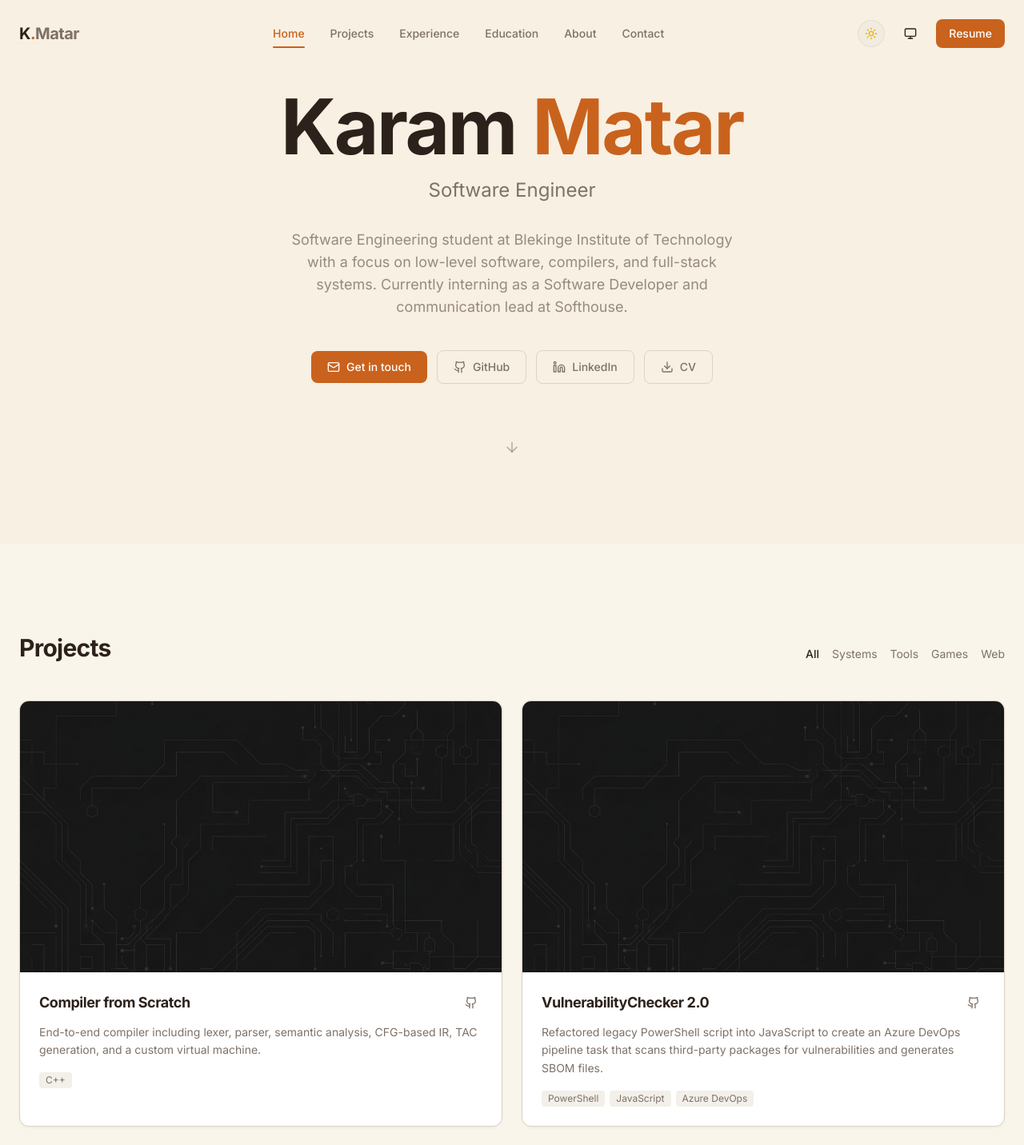
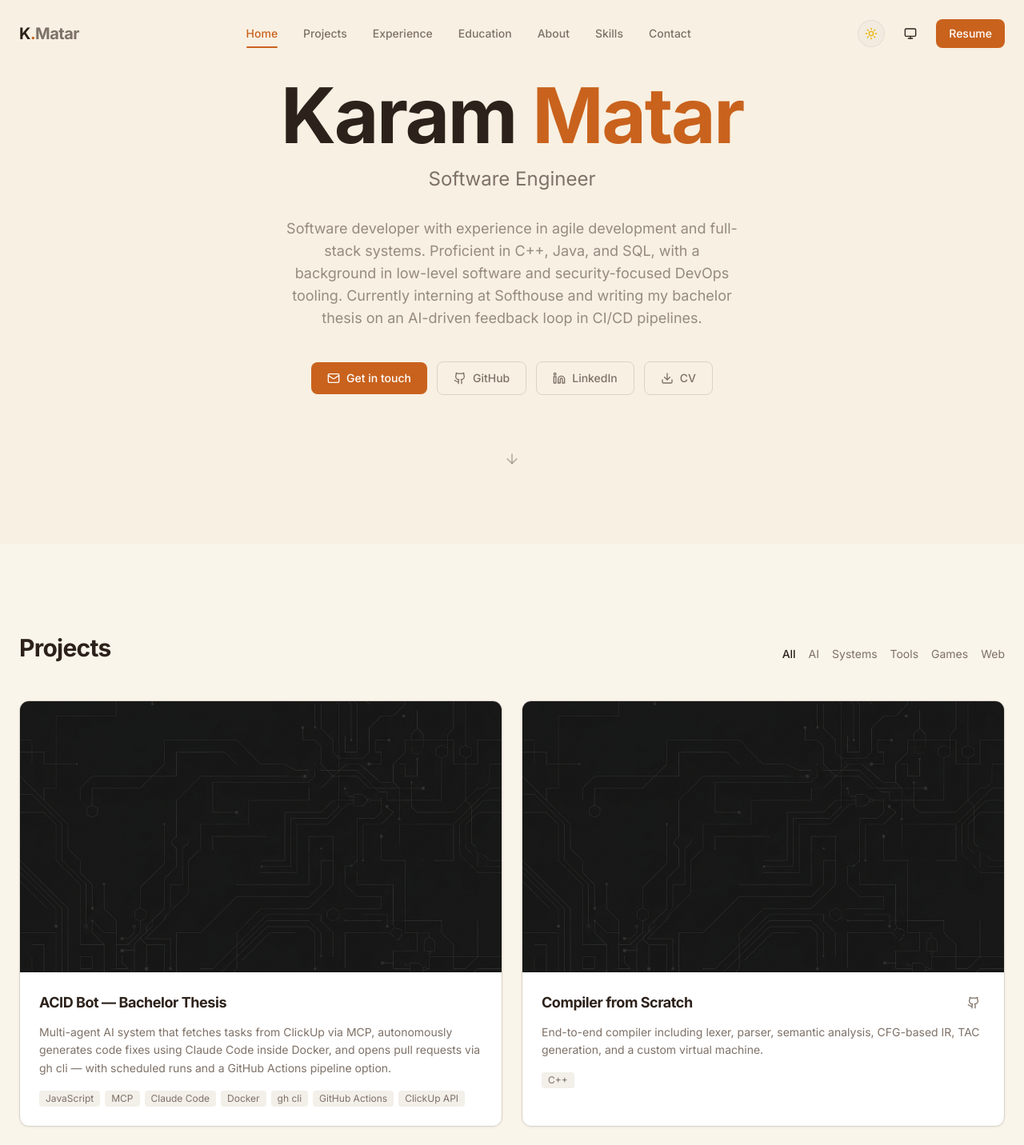
Before and after one commit to KarmaSora/Portfolio, a Next.js app: page / in a window 1280 px wide. Shown: the top 1432 px of the page at 80% size. Built offline with nearby package versions, Linux system fonts and the light colour scheme; grey boxes are pictures that could not be loaded.

Commit message:
feat: add Skills section, update portfolio data with thesis project, and refresh CV and bio content

```diff
--- a/public/data/portfolio.json
+++ b/public/data/portfolio.json
@@ -4,7 +4,7 @@
     "title": "Software Engineer",
     "email": "karammtr@gmail.com",
     "location": "Karlskrona, Sweden",
-    "bio": "Software Engineering student at Blekinge Institute of Technology with a focus on low-level software, compilers, and full-stack systems. Currently interning as a Software Developer and communication lead at Softhouse.",
+    "bio": "Software developer with experience in agile development and full-stack systems. Proficient in C++, Java, and SQL, with a background in low-level software and security-focused DevOps tooling. Currently interning at Softhouse and writing my bachelor thesis on an AI-driven feedback loop in CI/CD pipelines.",
     "linkedin": "https://www.linkedin.com/in/karam-matar-b92639293",
     "github": "https://github.com/KarmaSora",
     "profileImage": "/images/Karam1.jpg",
@@ -13,14 +13,14 @@
     "initials": "KM",
     "githubUsername": "@KarmaSora",
     "linkedinName": "Karam Matar",
-    "resumeUrl": "/resume.pdf"
+    "resumeUrl": "/Karam_CV-8.pdf"
   },
   "aboutContent": {
     "sectionTitle": "About Me",
     "sectionSubtitle": "Who Am I?",
     "paragraphs": [
       "Hello! I'm Karam Matar, a software engineer based in Sweden. I am currently completing my B.Sc. in Software Engineering at Blekinge Institute of Technology, following a recent exchange semester at Newcastle University focused on security and AI.",
-      "Currently, I am a Software Developer Intern at Softhouse, where I serve as the main point of contact between developers and customers. I am also working on my thesis with Iquest, developing an autonomous AI feedback loop for automated bug fixing and pull request generation."
+      "Currently, I am a Software Developer Intern at Softhouse, where I serve as the main point of contact between developers and customers. I am also finishing my bachelor thesis in collaboration with a company, designing and evaluating an AI-driven task-to-code feedback loop that integrates into CI/CD pipelines — using LLM API calls, the Model Context Protocol (MCP), and autonomous agent orchestration to automate bug fixing and pull request generation."
     ],
     "stats": [
       {
@@ -129,6 +129,7 @@
       "period": "Aug 2023 - Jun 2026 (expected)",
       "details": [
         "Focus: systems programming, memory management, data structures, and building efficient software.",
+        "Bachelor Thesis: Design and evaluation of an AI-driven task-to-code feedback loop in CI/CD pipelines, developed in collaboration with a company.",
         "Relevant Coursework: Compiler Design, Operating Systems, Algorithms & Data Structures, Linear Algebra."
       ]
     },
@@ -146,6 +147,26 @@
     }
   ],
   "projects": [
+    {
+      "id": "acid-bot-thesis",
+      "title": "ACID Bot — Bachelor Thesis",
+      "description": "Multi-agent AI system that fetches tasks from ClickUp via MCP, autonomously generates code fixes using Claude Code inside Docker, and opens pull requests via gh cli — with scheduled runs and a GitHub Actions pipeline option.",
+      "longDescription": "Designed and evaluated an autonomous AI feedback loop for CI/CD pipelines as a bachelor thesis, developed in collaboration with a company. The system uses an orchestrator script coordinating multiple agents: it connects to ClickUp via the Model Context Protocol (MCP) to fetch task descriptions, generates code changes using Claude (initially via API calls, later migrated to Claude Code running directly in a Docker container), and manages repositories and pull requests through gh cli. The pipeline supports both scheduled automated runs via Docker and on-demand execution through a GitHub Actions workflow.",
+      "technologies": [
+        "JavaScript",
+        "MCP",
+        "Claude Code",
+        "Docker",
+        "gh cli",
+        "GitHub Actions",
+        "ClickUp API"
+      ],
+      "github": null,
+      "demo": null,
+      "image": null,
+      "featured": true,
+      "category": "ai"
+    },
     {
       "id": "compiler-from-scratch",
       "title": "Compiler from Scratch",
@@ -277,9 +298,20 @@
       "name": "Web/Styling",
       "skills": [
         "HTML5",
-        "CSS3",
+        "CSS",
         "Tailwind CSS",
         "SCSS"
+      ]
+    },
+    {
+      "id": "ai-tooling",
+      "name": "AI & Tooling",
+      "skills": [
+        "Claude Code",
+        "Model Context Protocol (MCP)",
+        "Multi-Agent Systems",
+        "Docker",
+        "gh cli"
       ]
     },
     {
@@ -338,18 +370,27 @@
       "href": "#about"
     },
     {
+      "id": "skills",
+      "label": "Skills",
+      "href": "#skills"
+    },
+    {
       "id": "contact",
       "label": "Contact",
       "href": "#contact"
     }
   ],
   "seo": {
-    "title": "Karam Matar | Software Engineer & Game Developer",
-    "description": "Karam Matar is a software engineering student and developer focused on full-stack development, DevOps automation, and game development. Explore projects like VulnerabilityChecker 2.0, ShowcaseSERL, Space Invaders, and more.",
+    "title": "Karam Matar | Software Engineer",
+    "description": "Karam Matar is a software engineer focused on full-stack development, AI-driven automation, DevOps tooling, and game development. Currently researching AI feedback loops in CI/CD pipelines using MCP and LLM APIs.",
     "keywords": [
       "Karam Matar",
       "Software Engineer",
-      "Software Engineering Student",
+      "AI",
+      "MCP",
+      "Model Context Protocol",
+      "LLM",
+      "CI/CD",
       "Game Developer",
       "Compiler",
       "Systems Programming",
--- a/src/app/page.tsx
+++ b/src/app/page.tsx
@@ -9,6 +9,7 @@ import {
   Experience,
   Education,
   Projects,
+  Skills,
   Contact,
   Footer,
 } from "@/components";
@@ -105,6 +106,7 @@ export default function Home() {
         <Experience />
         <Education />
         <About />
+        <Skills />
         <Contact />
       </main>
 
--- a/src/components/Projects.tsx
+++ b/src/components/Projects.tsx
@@ -22,6 +22,7 @@ export function Projects() {
 
   const filterLabels: Record<string, string> = {
     all: "All",
+    ai: "AI",
     web: "Web",
     game: "Games",
     tool: "Tools",
```
Also changed, not shown: 1 other file (tests, documents, lock files or other folders).
